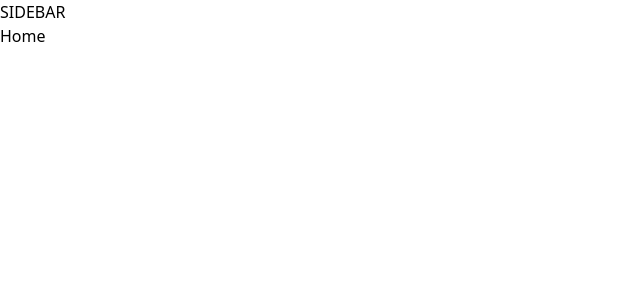
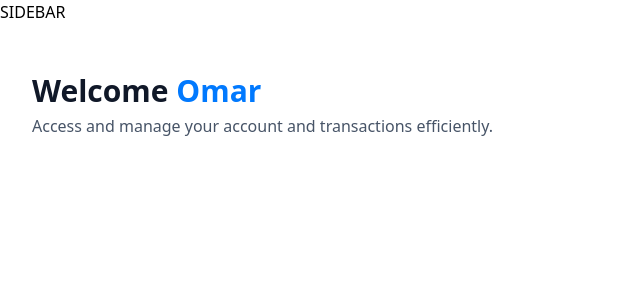
Before and after one commit to omarcea343/kasump-bank, a Next.js app: page / in a window 1280 px wide. Shown: the top 300 px of the page, without its empty margins (0-640 px from the left). Built offline with nearby package versions, Linux system fonts and the light colour scheme.

Commit message:
chore: Add HeaderBox component for displaying a header with title and subtext

```diff
--- a/app/(root)/page.tsx
+++ b/app/(root)/page.tsx
@@ -1,5 +1,22 @@
+import HeaderBox from "@/components/HeaderBox";
+
 const Home = () => {
-  return <div>Home</div>;
+  const loggedIn = { firstName: "Omar" };
+
+  return (
+    <section className="home">
+      <div className="home-content">
+        <header className="home-header">
+          <HeaderBox
+            type="greeting"
+            title="Welcome"
+            user={loggedIn.firstName || "Guest"}
+            subtext="Access and manage your account and transactions efficiently."
+          />
+        </header>
+      </div>
+    </section>
+  );
 };
 
 export default Home;
--- /dev/null
+++ b/components/HeaderBox.tsx
@@ -0,0 +1,20 @@
+const HeaderBox = ({
+  type = "title",
+  title,
+  subtext,
+  user,
+}: HeaderBoxProps) => {
+  return (
+    <div className="header-box">
+      <h1 className="header-box-title">
+        {title}
+        {type === "greeting" && (
+          <span className="text-bankGradient">&nbsp;{user}</span>
+        )}
+      </h1>
+      <p className="header-box-subtext">{subtext}</p>
+    </div>
+  );
+};
+
+export default HeaderBox;
```
